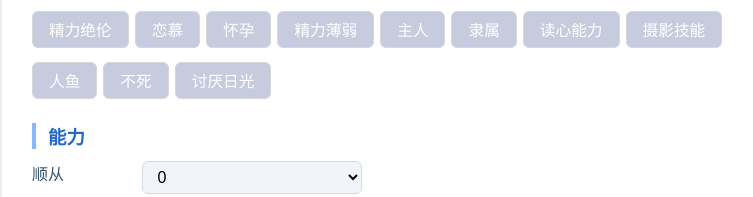
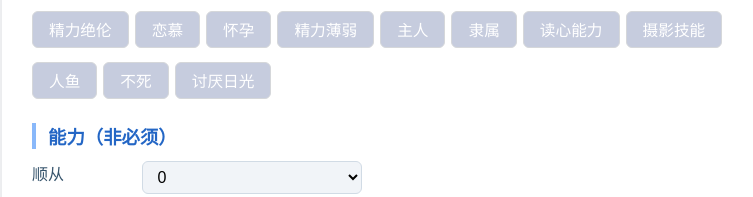
Before and after one commit to coaco120/eraMujica_csvgen, a plain HTML site: page index.html in a window 1280 px wide. Shown: the part 1109-1306 px from the top of the page, without its empty margins (248-1001 px from the left). Drawn offline with Linux system fonts and the light colour scheme.

Commit message:
Update index.html

```diff
--- a/index.html
+++ b/index.html
@@ -36,7 +36,7 @@
         </div>
 
         <div>
-            <h2>能力</h2>
+            <h2>能力（非必须）</h2>
             <div id="abilityArea"></div>
         </div>
 
```
